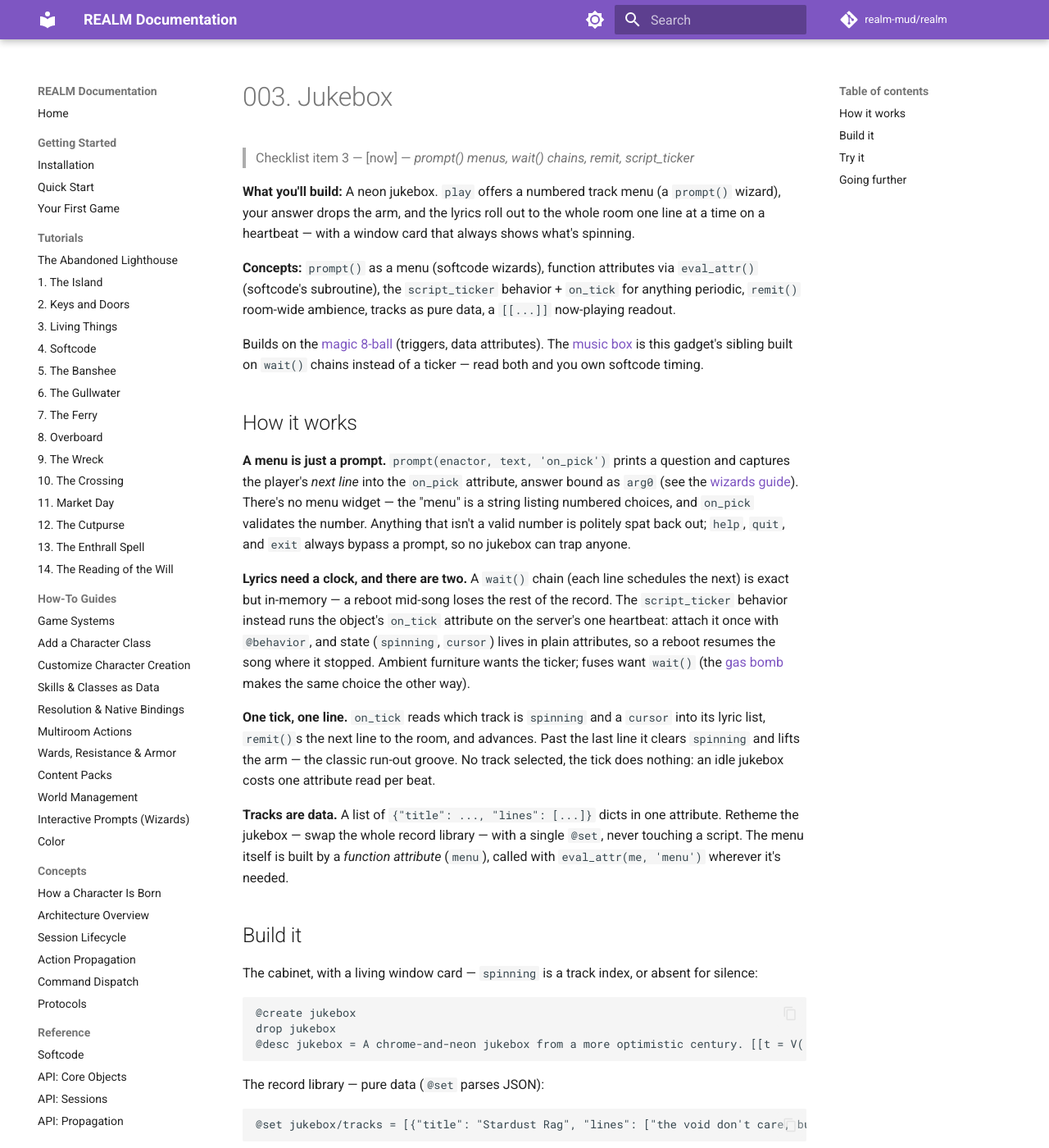
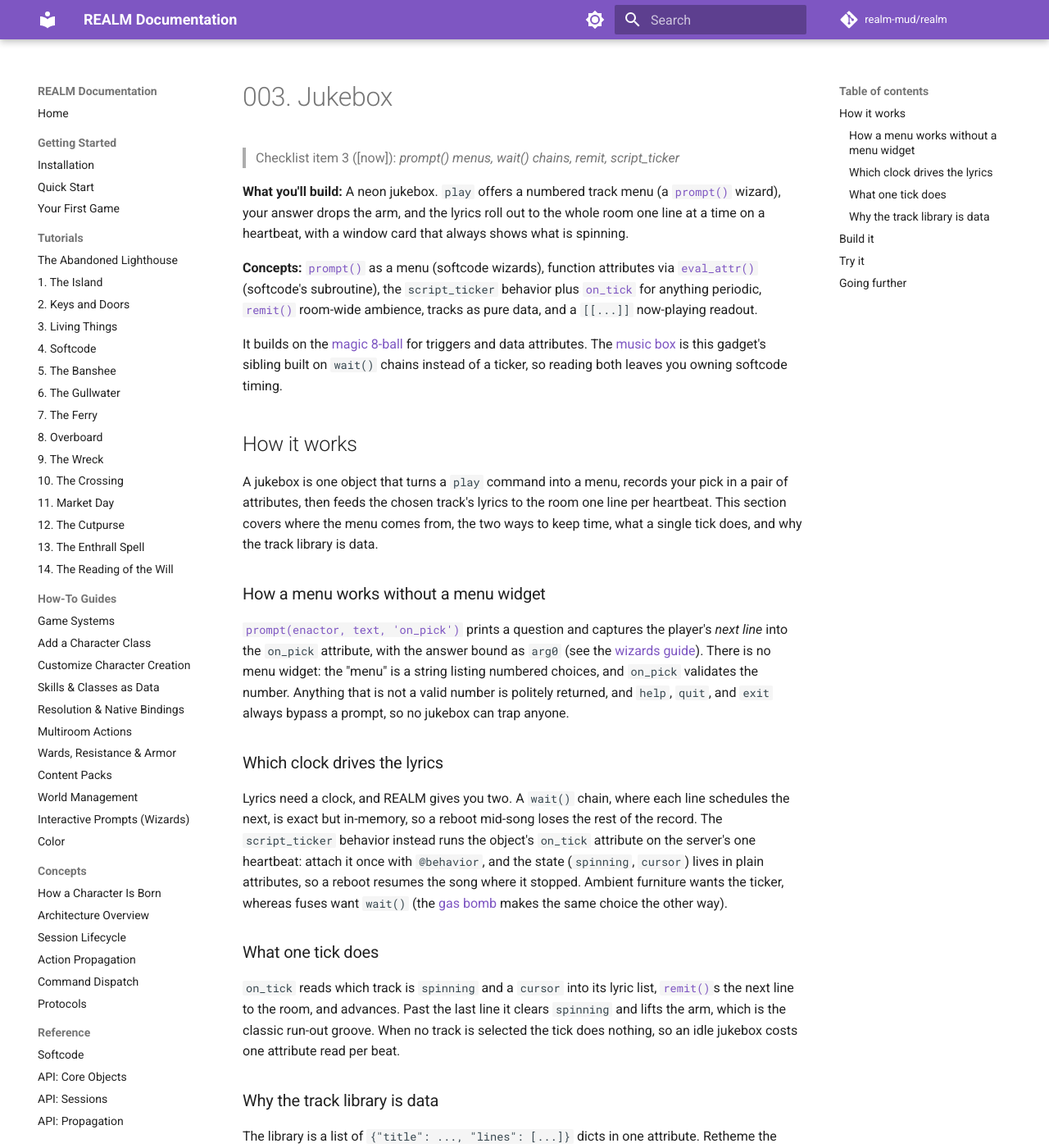
Before and after one commit to count-infinity/realm, an MkDocs documentation site: the page built from docs/showcase/003_jukebox.md, in a window 1280 px wide and 1400 px high. Shown: the whole window at 82% size. Built offline with MkDocs 1.6.1 and Material for MkDocs 9.7.7, drawn with Linux system fonts in a browser that asks for light colours; comment, search, counter and statistics services are not loaded; some of the changed text lies outside the part shown.

Commit message:
003 jukebox modified to conventions.md

````diff
--- a/docs/showcase/003_jukebox.md
+++ b/docs/showcase/003_jukebox.md
@@ -1,59 +1,74 @@
 # 003. Jukebox
 
-> Checklist item 3 — [now] — *prompt() menus, wait() chains, remit, script_ticker*
+> Checklist item 3 ([now]): *prompt() menus, wait() chains, remit, script_ticker*
 
-**What you'll build:** A neon jukebox. `play` offers a numbered track
-menu (a `prompt()` wizard), your answer drops the arm, and the lyrics
-roll out to the whole room one line at a time on a heartbeat — with a
-window card that always shows what's spinning.
+**What you'll build:** A neon jukebox. `play` offers a numbered track menu (a
+[`prompt()`](../reference/softcode.md#fn-prompt) wizard), your answer drops the
+arm, and the lyrics roll out to the whole room one line at a time on a
+heartbeat, with a window card that always shows what is spinning.
 
-**Concepts:** `prompt()` as a menu (softcode wizards), function
-attributes via `eval_attr()` (softcode's subroutine), the
-`script_ticker` behavior + `on_tick` for anything periodic, `remit()`
-room-wide ambience, tracks as pure data, a `[[...]]` now-playing
-readout.
+**Concepts:** [`prompt()`](../reference/softcode.md#fn-prompt) as a menu
+(softcode wizards), function attributes via
+[`eval_attr()`](../reference/softcode.md#fn-eval_attr) (softcode's subroutine),
+the `script_ticker` behavior plus
+[`on_tick`](../reference/softcode.md#lifecycle-hooks) for anything periodic,
+[`remit()`](../reference/softcode.md#fn-remit) room-wide ambience, tracks as
+pure data, and a `[[...]]` now-playing readout.
 
-Builds on the [magic 8-ball](005_magic_8ball.md) (triggers, data
-attributes). The [music box](009_music_box.md) is this gadget's
-sibling built on `wait()` chains instead of a ticker — read both and
-you own softcode timing.
+It builds on the [magic 8-ball](005_magic_8ball.md) for triggers and data
+attributes. The [music box](009_music_box.md) is this gadget's sibling built on
+`wait()` chains instead of a ticker, so reading both leaves you owning softcode
+timing.
 
 ## How it works
 
-**A menu is just a prompt.** `prompt(enactor, text, 'on_pick')` prints
-a question and captures the player's *next line* into the `on_pick`
-attribute, answer bound as `arg0` (see the
-[wizards guide](../guides/wizards.md)). There's no menu widget — the
-"menu" is a string listing numbered choices, and `on_pick` validates
-the number. Anything that isn't a valid number is politely spat back
-out; `help`, `quit`, and `exit` always bypass a prompt, so no jukebox
+A jukebox is one object that turns a `play` command into a menu, records your
+pick in a pair of attributes, then feeds the chosen track's lyrics to the room
+one line per heartbeat. This section covers where the menu comes from, the two
+ways to keep time, what a single tick does, and why the track library is data.
+
+### How a menu works without a menu widget
+
+[`prompt(enactor, text, 'on_pick')`](../reference/softcode.md#fn-prompt) prints a
+question and captures the player's *next line* into the `on_pick` attribute,
+with the answer bound as `arg0` (see the [wizards guide](../guides/wizards.md)).
+There is no menu widget: the "menu" is a string listing numbered choices, and
+`on_pick` validates the number. Anything that is not a valid number is politely
+returned, and `help`, `quit`, and `exit` always bypass a prompt, so no jukebox
 can trap anyone.
 
-**Lyrics need a clock, and there are two.** A `wait()` chain (each
-line schedules the next) is exact but in-memory — a reboot mid-song
-loses the rest of the record. The `script_ticker` behavior instead
-runs the object's `on_tick` attribute on the server's one heartbeat:
-attach it once with `@behavior`, and state (`spinning`, `cursor`)
-lives in plain attributes, so a reboot resumes the song where it
-stopped. Ambient furniture wants the ticker; fuses want `wait()` (the
-[gas bomb](048_gas_bomb.md) makes the same choice the other way).
+### Which clock drives the lyrics
 
-**One tick, one line.** `on_tick` reads which track is `spinning` and
-a `cursor` into its lyric list, `remit()`s the next line to the room,
-and advances. Past the last line it clears `spinning` and lifts the
-arm — the classic run-out groove. No track selected, the tick does
-nothing: an idle jukebox costs one attribute read per beat.
+Lyrics need a clock, and REALM gives you two. A `wait()` chain, where each line
+schedules the next, is exact but in-memory, so a reboot mid-song loses the rest
+of the record. The `script_ticker` behavior instead runs the object's `on_tick`
+attribute on the server's one heartbeat: attach it once with `@behavior`, and
+the state (`spinning`, `cursor`) lives in plain attributes, so a reboot resumes
+the song where it stopped. Ambient furniture wants the ticker, whereas fuses
+want `wait()` (the [gas bomb](048_gas_bomb.md) makes the same choice the other
+way).
 
-**Tracks are data.** A list of `{"title": ..., "lines": [...]}` dicts
-in one attribute. Retheme the jukebox — swap the whole record library —
-with a single `@set`, never touching a script. The menu itself is
-built by a *function attribute* (`menu`), called with
-`eval_attr(me, 'menu')` wherever it's needed.
+### What one tick does
+
+`on_tick` reads which track is `spinning` and a `cursor` into its lyric list,
+[`remit()`](../reference/softcode.md#fn-remit)s the next line to the room, and
+advances. Past the last line it clears `spinning` and lifts the arm, which is
+the classic run-out groove. When no track is selected the tick does nothing, so
+an idle jukebox costs one attribute read per beat.
+
+### Why the track library is data
+
+The library is a list of `{"title": ..., "lines": [...]}` dicts in one
+attribute. Retheme the jukebox by swapping the whole record library with a
+single `@set`, never touching a script. The menu itself is built by a *function
+attribute* (`menu`), called with
+[`eval_attr(me, 'menu')`](../reference/softcode.md#fn-eval_attr) wherever it is
+needed.
 
 ## Build it
 
-The cabinet, with a living window card — `spinning` is a track index,
-or absent for silence:
+The cabinet carries a living window card, where `spinning` is a track index or
+is absent for silence:
 
 ```text
 @create jukebox
@@ -61,31 +76,34 @@
 @desc jukebox = A chrome-and-neon jukebox from a more optimistic century. [[t = V('tracks', []); n = V('spinning', None); result = f"The window card reads: {t[n]['title'] if n is not None and n < len(t) else 'SILENCE'}."]]
 ```
 
-The record library — pure data (`@set` parses JSON):
+The record library is pure data (`@set` parses JSON):
 
 ```text
 @set jukebox/tracks = [{"title": "Stardust Rag", "lines": ["the void don't care, but baby I do", "every orbit brings me back to you"]}, {"title": "Vacuum Blues", "lines": ["got a hull full of nothing and nowhere to be"]}]
 ```
 
-The menu renderer, as a function attribute — one place builds the
-numbered listing from whatever the library holds:
+The menu renderer is a function attribute, so one place builds the numbered
+listing from whatever the library holds:
 
 ```text
 @set jukebox/menu = t = V('tracks', []); result = 'Pick a track: ' + ' '.join(f"[{i + 1}] {tr['title']}" for i, tr in enumerate(t)) + ' -- or anything else to walk away.'
 ```
 
-`play` asks; `on_pick` answers. The callback validates (`isdigit`,
-range), then either starts the record — index and cursor in attributes,
-arm-drop announced to the room — or refuses:
+`play` asks and `on_pick` answers. The callback validates (`isdigit`, range),
+then either starts the record, recording the index and cursor with
+[`set_attr`](../reference/softcode.md#fn-set_attr) and announcing the arm-drop to
+the room, or refuses with [`pemit`](../reference/softcode.md#fn-pemit):
 
 ```text
 @set jukebox/cmd_play = $play: prompt(enactor, eval_attr(me, 'menu'), 'on_pick')
 @set jukebox/on_pick = t = V('tracks', []); w = trim(arg0); n = int(w) if w.isdigit() else 0; ok = 1 <= n <= len(t); (set_attr(me, 'spinning', n - 1), set_attr(me, 'cursor', 0), remit(here, f"The jukebox whirs, and the arm drops on {t[n - 1]['title']}.")) if ok else pemit(enactor, 'The jukebox clunks and returns your choice unplayed.')
 ```
 
-The heartbeat. `interval:4` is ticks between runs, so at the default
-4-second tick one lyric line lands roughly every 16 seconds — retune
-freely, it's data:
+The heartbeat follows. `interval:4` is the number of ticks between runs, so at
+the default four-second tick one lyric line lands roughly every sixteen seconds;
+retune it freely, since it is data. Each beat advances the `cursor` with
+[`incr`](../reference/softcode.md#fn-incr), and the run-out clears `spinning`
+with [`del_attr`](../reference/softcode.md#fn-del_attr):
 
 ```text
 @behavior jukebox = script_ticker, interval:4
@@ -100,28 +118,28 @@
 1
 ```
 
-`look` reads `The window card reads: SILENCE.`; `play` prints
-`Pick a track: [1] Stardust Rag [2] Vacuum Blues -- or anything else
-to walk away.`; answering `1` shows everyone `The jukebox whirs, and
-the arm drops on Stardust Rag.` — and `look jukebox` now reads the
-title on the window card. Then wait (or force beats with
-`@tr jukebox/on_tick`): each beat is one room-wide `~ lyric ~` line,
-and after the last, `The record hisses into the run-out groove, and
-the arm lifts.` Answer `9` (or `banana`) to a fresh `play` and the
-jukebox clunks and returns your choice unplayed.
+`look` reads `The window card reads: SILENCE.`, and `play` prints `Pick a track:
+[1] Stardust Rag [2] Vacuum Blues -- or anything else to walk away.`. Answering
+`1` shows everyone `The jukebox whirs, and the arm drops on Stardust Rag.`, and
+`look jukebox` now reads the title on the window card. Then wait, or force beats
+with `@tr jukebox/on_tick`: each beat is one room-wide `~ lyric ~` line, and
+after the last comes `The record hisses into the run-out groove, and the arm
+lifts.`. Answer `9` (or `banana`) to a fresh `play` and the jukebox clunks and
+returns your choice unplayed.
 
 ## Going further
 
-- **Coin-op:** put the menu behind money — an `ON_PAYMENT` that reads
-  `adata('amount')` (the [fortune teller](013_fortune_teller.md) does
-  exactly this) and arms a `paid_<player>` credit that `play` checks
-  and consumes.
-- **A whole-club sound system:** `@zone` the venue's rooms together
-  and swap `remit(here, ...)` for `act(here, ..., targeting='zone')` —
-  every dance floor hears the same record.
-- **Skip button:** `$skip` just `del_attr(me, 'spinning')` and remits
-  the needle-scratch. State-in-attributes means every control is one
-  line.
+- **Coin-op:** put the menu behind money with an `ON_PAYMENT` that reads
+  [`adata('amount')`](../reference/softcode.md#event-data-namespace) (the
+  [fortune teller](013_fortune_teller.md) does exactly this) and banks a
+  `paid_<player>` credit that `play` checks and consumes.
+- **A whole-club sound system:** `@zone` the venue's rooms together and swap
+  `remit(here, ...)` for
+  [`act(here, ..., targeting='zone')`](../reference/softcode.md#fn-act), so every
+  dance floor hears the same record.
+- **Skip button:** a `$skip` command runs `del_attr(me, 'spinning')` and remits
+  the needle-scratch, because keeping state in attributes makes every control
+  one line.
 - **Request the B-side:** store `lines` per mood and pick the list by
-  `tag_value(here, 'zone')` — the same record plays differently in the
-  chapel and the cantina.
+  [`tag_value(here, 'zone')`](../reference/softcode.md#fn-tag_value), so the same
+  record plays differently in the chapel and the cantina.
````
